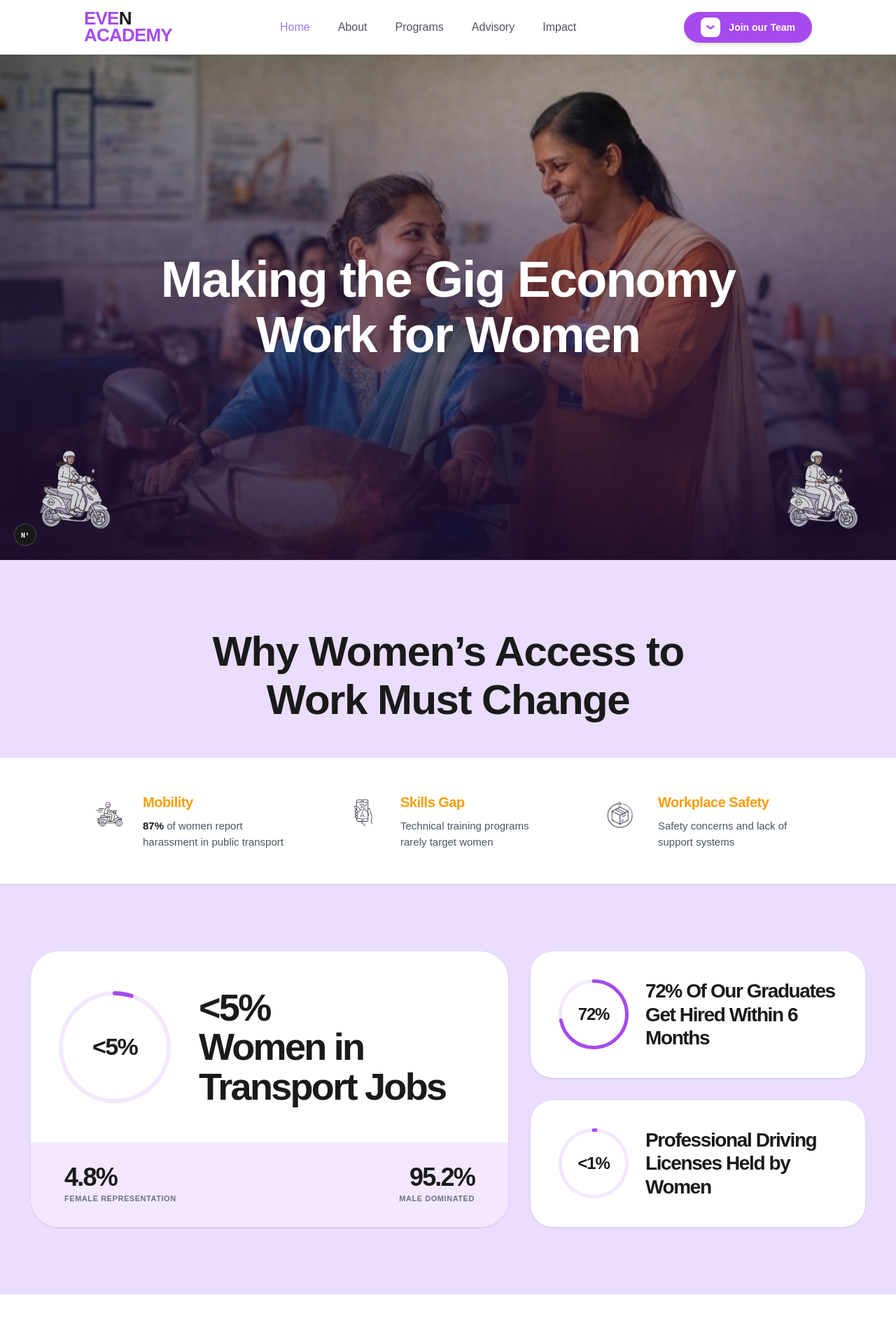
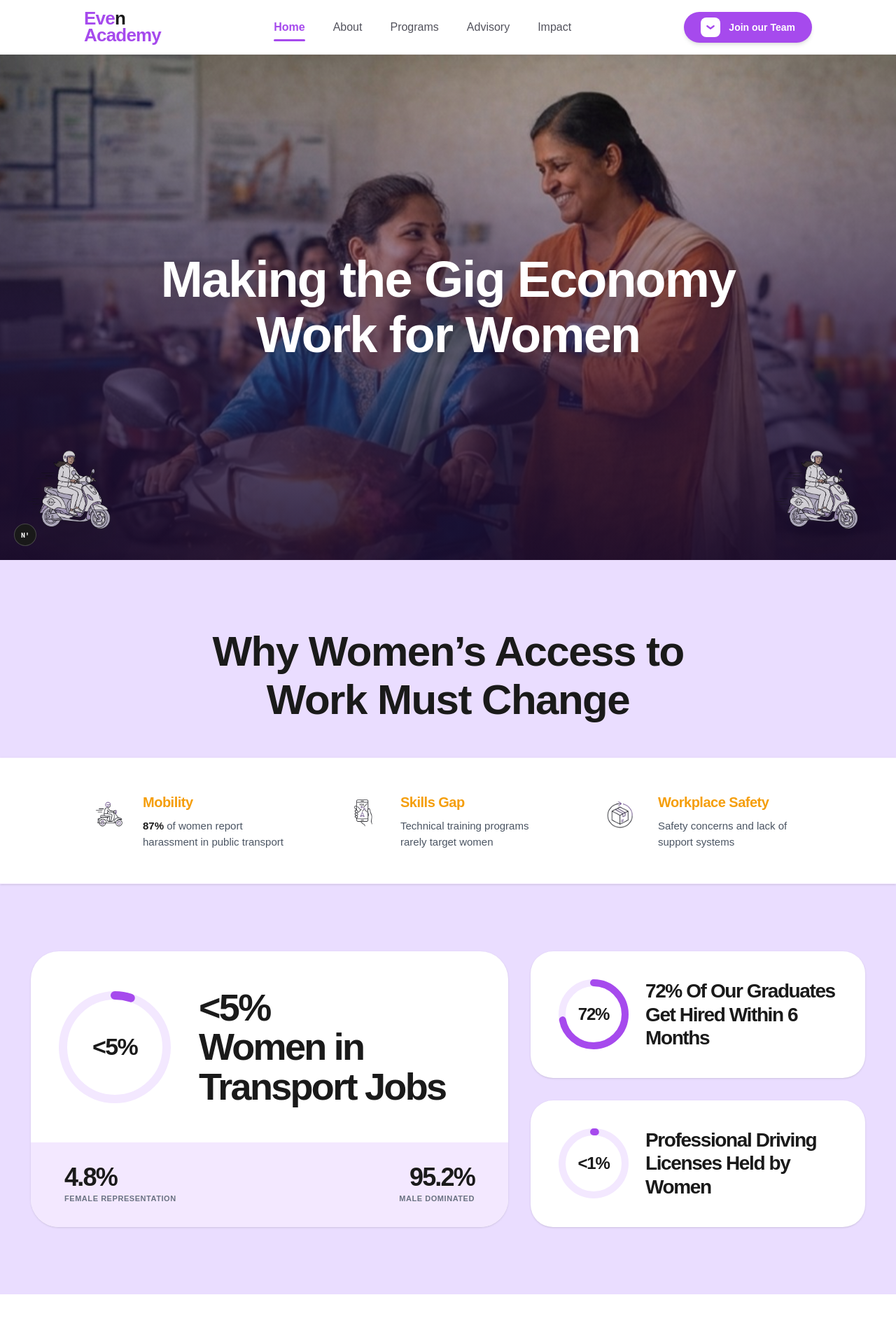
Before and after one commit to Harsh-2006-git/Even-Skills-Academy, a Next.js app: page / in a window 1280 px wide. Shown: the top 1920 px of the page at 70% size. Built offline with nearby package versions, Linux system fonts and the light colour scheme.

Commit message:
UI Refinement: Enhanced circles, logo casing, and ImpactBanner aesthetics

```diff
--- a/src/components/home/Footer.tsx
+++ b/src/components/home/Footer.tsx
@@ -13,13 +13,13 @@ const Footer = () => {
           {/* Column 1: Logo & Mission */}
           <div className="lg:col-span-4 space-y-6">
             <div className="flex flex-col leading-[0.9] font-[900] tracking-tighter">
-              <span className="text-[26px] uppercase flex items-baseline">
-                <span className="text-[#A64AED]">EVE</span>
-                <span className="text-[#1A1A1A]">N</span>
-              </span>
-              <span className="text-[26px] uppercase text-[#A64AED]">
-                ACADEMY
-              </span>
+            <span className="text-[26px] flex items-baseline">
+              <span className="text-[#A64AED]">Eve</span>
+              <span className="text-[#1A1A1A]">n</span>
+            </span>
+            <span className="text-[26px] text-[#A64AED]">
+              Academy
+            </span>
             </div>
             <p className="text-[16px] text-[#6B7280] leading-[1.6] max-w-[280px]">
               The global standard for inclusive professional education and workforce placement.
--- a/src/components/home/ImpactStats.tsx
+++ b/src/components/home/ImpactStats.tsx
@@ -96,18 +96,18 @@ const AnimatedNumber = ({ value, suffix }: { value: number; suffix: string }) =>
 
 const ImpactStats = () => {
   return (
-    <section className="w-full bg-[#F3E8FF] py-24 overflow-hidden">
+    <section className="w-full bg-[#F3E8FF] py-10 md:py-14 overflow-hidden">
       <div className="max-w-[1440px] w-full mx-auto px-6 md:px-20 lg:px-[120px] text-center">
         <motion.h2
           initial={{ opacity: 0, y: 30 }}
           whileInView={{ opacity: 1, y: 0 }}
           viewport={{ once: true }}
-          className="text-[48px] md:text-[64px] font-[900] text-[#1A1A1A] mb-20 tracking-tighter"
+          className="text-[48px] md:text-[56px] font-[900] text-[#1A1A1A] mb-10 tracking-tighter"
         >
           Our Impact
         </motion.h2>
 
-        <div className="grid grid-cols-1 sm:grid-cols-2 lg:grid-cols-4 gap-6 md:gap-8">
+        <div className="grid grid-cols-1 sm:grid-cols-2 lg:grid-cols-4 gap-4 md:gap-6">
           {stats.map((stat, idx) => (
             <motion.div
               key={idx}
@@ -115,7 +115,7 @@ const ImpactStats = () => {
               whileInView={{ opacity: 1, scale: 1 }}
               viewport={{ once: true }}
               transition={{ delay: idx * 0.1, duration: 0.5, type: "spring", stiffness: 100 }}
-              className="bg-white rounded-[32px] p-10 md:p-12 flex flex-col items-center justify-center shadow-lg shadow-purple-200/50 cursor-default transition-all hover:translate-y-[-8px] hover:shadow-xl hover:shadow-purple-200"
+              className="bg-white rounded-[32px] p-8 md:p-10 flex flex-col items-center justify-center shadow-lg shadow-purple-200/50 cursor-default transition-all hover:translate-y-[-8px] hover:shadow-xl hover:shadow-purple-200"
             >
               <div className="mb-6">
                 {stat.icon}
@@ -135,9 +135,9 @@ const ImpactStats = () => {
           whileInView={{ opacity: 1, y: 0 }}
           viewport={{ once: true }}
           transition={{ delay: 0.5 }}
-          className="mt-20"
+          className="mt-10"
         >
-          <button className="flex items-center gap-4 px-10 py-5 bg-[#A64AED] text-white rounded-full font-[900] text-[20px] shadow-xl shadow-purple-400/30 transition-all hover:scale-105 hover:bg-[#9333EA] active:scale-95 mx-auto">
+          <button className="flex items-center gap-4 px-10 py-4 bg-[#A64AED] text-white rounded-full font-[900] text-[18px] shadow-xl shadow-purple-400/30 transition-all hover:scale-105 hover:bg-[#9333EA] active:scale-95 mx-auto">
             View Our Impact
             <div className="bg-white/20 p-1.5 rounded-full flex items-center justify-center">
               <svg
--- a/src/components/home/Navbar.tsx
+++ b/src/components/home/Navbar.tsx
@@ -28,12 +28,12 @@ const Navbar = () => {
       >
         <div className="flex items-center">
           <div className="flex flex-col leading-[0.9] font-[900] tracking-tighter">
-            <span className="text-[26px] uppercase flex items-baseline">
-              <span className="text-[#A64AED]">EVE</span>
-              <span className="text-[#1A1A1A]">N</span>
+            <span className="text-[26px] flex items-baseline">
+              <span className="text-[#A64AED]">Eve</span>
+              <span className="text-[#1A1A1A]">n</span>
             </span>
-            <span className="text-[26px] uppercase text-[#A64AED]">
-              ACADEMY
+            <span className="text-[26px] text-[#A64AED]">
+              Academy
             </span>
           </div>
         </div>
@@ -46,11 +46,18 @@ const Navbar = () => {
               <Link
                 key={link.name}
                 href={link.href}
-                className={`text-base font-medium transition-colors hover:text-[#9F7AEA] ${
-                  isActive ? "text-[#9F7AEA]" : "text-zinc-600"
+                className={`relative text-base transition-colors hover:text-[#A64AED] py-2 ${
+                  isActive ? "text-[#A64AED] font-[900]" : "text-zinc-600 font-medium"
                 }`}
               >
                 {link.name}
+                {isActive && (
+                  <motion.div
+                    layoutId="navbar-underline"
+                    className="absolute bottom-0 left-0 right-0 h-[3px] bg-[#A64AED] rounded-full"
+                    transition={{ type: "spring", stiffness: 350, damping: 30 }}
+                  />
+                )}
               </Link>
             );
           })}
@@ -106,8 +113,8 @@ const Navbar = () => {
                 key={link.name}
                 href={link.href}
                 onClick={() => setIsOpen(false)}
-                className={`text-2xl font-bold ${
-                  isActive ? "text-[#9F7AEA]" : "text-zinc-600"
+                className={`text-2xl transition-colors ${
+                  isActive ? "text-[#A64AED] font-[900]" : "text-zinc-600 font-bold"
                 }`}
               >
                 {link.name}
--- a/src/components/home/WhyChange.tsx
+++ b/src/components/home/WhyChange.tsx
@@ -150,7 +150,7 @@ const WhyChange = () => {
           >
             {/* Top Section */}
             <div className="p-10 flex flex-col sm:flex-row items-center gap-10 flex-grow">
-              <CircularProgress percentage={5} label="<5%" size={160} strokeWidth={6} />
+              <CircularProgress percentage={5} label="<5%" size={160} strokeWidth={12} />
               <div className="flex-1 text-center sm:text-left">
                 <h3 className="text-[36px] md:text-[48px] lg:text-[54px] font-[900] leading-[1.05] text-[#1A1A1A] tracking-tighter">
                   <span className="block">&lt;5%</span>
@@ -182,7 +182,7 @@ const WhyChange = () => {
               viewport={{ once: true }}
               className="bg-white rounded-[32px] p-8 md:p-10 flex items-center gap-6 shadow-sm flex-1"
             >
-              <CircularProgress percentage={72} label="72%" size={100} strokeWidth={5} isSmall={true} />
+              <CircularProgress percentage={72} label="72%" size={100} strokeWidth={10} isSmall={true} />
               <h4 className="text-[20px] md:text-[24px] lg:text-[28px] font-[900] leading-[1.2] text-[#1A1A1A] tracking-tighter text-left">
                 72% Of Our Graduates Get Hired Within 6 Months
               </h4>
@@ -196,7 +196,7 @@ const WhyChange = () => {
               transition={{ delay: 0.1 }}
               className="bg-white rounded-[32px] p-8 md:p-10 flex items-center gap-6 shadow-sm flex-1"
             >
-              <CircularProgress percentage={1} label="<1%" size={100} strokeWidth={5} isSmall={true} />
+              <CircularProgress percentage={1} label="<1%" size={100} strokeWidth={10} isSmall={true} />
               <h4 className="text-[20px] md:text-[24px] lg:text-[28px] font-[900] leading-[1.2] text-[#1A1A1A] tracking-tighter text-left">
                 Professional Driving Licenses Held by Women
               </h4>
```
Also changed, not shown: src/components/home/ImpactBanner.tsx (+41 -17 lines).
